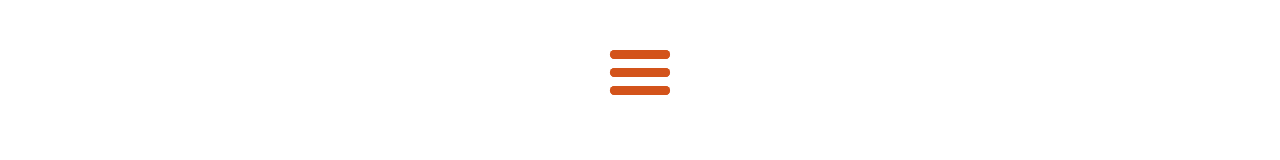
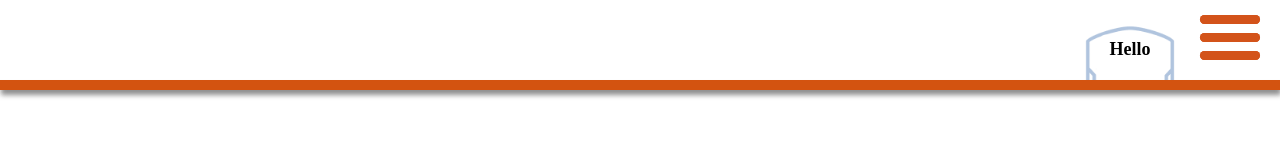
Before and after one commit to michael-poole/newSite, a plain HTML site: page index.html in a window 1280 px wide. Drawn offline with nearby package versions, Linux system fonts and the light colour scheme.

Commit message:
Added a basic navbar

```diff
--- /dev/null
+++ b/css/components/cartridge-tab.css
@@ -0,0 +1,25 @@
+#cartridge-tab {
+	margin-top: 10px;
+    -webkit-transition: .5s ease-in-out;
+    -moz-transition: .5s ease-in-out;
+    -o-transition: .5s ease-in-out;
+    transition: .5s ease-in-out;
+    cursor: pointer;
+}
+
+#cartridge-tab:hover {
+	transform: translate(0, -10px);
+}
+
+#cartridge-tab img {
+	width: 100px;
+}
+
+#cartridge-tab h1 {
+	position: relative;
+	bottom: 75px;
+	left: 10px;
+	max-width: 80px;
+	text-align: center;
+	font-size: 18px;
+}
--- a/css/components/navIcon.css
+++ b/css/components/navIcon.css
@@ -3,17 +3,10 @@
     padding: 0;
 }
 
-#color-box {
-	width: 50px;
-	height: 50px;
-	background-color: red;
-}
-
 #nav-icon {
 	width: 60px;
-  height: 45px;
+	margin-top: 15px;
     position: relative;
-  margin: 50px auto;
     -webkit-transform: rotate(0deg);
     -moz-transform: rotate(0deg);
     -o-transform: rotate(0deg);
@@ -23,9 +16,6 @@
     -o-transition: .5s ease-in-out;
     transition: .5s ease-in-out;
     cursor: pointer;
-}
-
-#nav-icon {
 }
 
 #nav-icon span {
@@ -97,47 +87,47 @@
 }
 
 #nav-icon.open span:nth-child(1) {
+    -webkit-transform: translateY(18px) rotate(-135deg);
+    -moz-transform: translateY(18px) rotate(-135deg);
+    -o-transform: translateY(18px) rotate(-135deg);
+    transform: translateY(18px) rotate(-135deg);
+}
+
+#nav-icon.open span:nth-child(2) {
+    -webkit-transform: translateX(60%) translateY(18px) rotate(135deg);
+    -moz-transform: translateX(60%) translateY(18px) rotate(135deg);
+    -o-transform: translateX(60%) translateY(18px) rotate(135deg);
+    transform: translateX(60%) translateY(18px) rotate(135deg);
+}
+
+#nav-icon.open span:nth-child(3) {
     -webkit-transform: rotate(-135deg);
     -moz-transform: rotate(-135deg);
     -o-transform: rotate(-135deg);
     transform: rotate(-135deg);
 }
 
-#nav-icon.open span:nth-child(2) {
+#nav-icon.open span:nth-child(4) {
     -webkit-transform: translateX(60%) rotate(135deg);
     -moz-transform: translateX(60%) rotate(135deg);
     -o-transform: translateX(60%) rotate(135deg);
     transform: translateX(60%) rotate(135deg);
 }
 
-#nav-icon.open span:nth-child(3) {
+#nav-icon.open span:nth-child(5) {
     -webkit-transform: translateY(-18px) rotate(-135deg);
-  -moz-transform: translateY(-18px) rotate(-135deg);
+    -moz-transform:  translateY(-18px) rotate(-135deg);
     -o-transform: translateY(-18px) rotate(-135deg);
     transform: translateY(-18px) rotate(-135deg);
 }
 
-#nav-icon.open span:nth-child(4) {
+#nav-icon.open span:nth-child(6) {
     -webkit-transform: translateX(60%) translateY(-18px) rotate(135deg);
     -moz-transform: translateX(60%) translateY(-18px) rotate(135deg);
     -o-transform: translateX(60%) translateY(-18px) rotate(135deg);
     transform: translateX(60%) translateY(-18px) rotate(135deg);
 }
 
-#nav-icon.open span:nth-child(5) {
-  -webkit-transform: translateY(-36px) rotate(-135deg);
-  -moz-transform: translateY(-36px) rotate(-135deg);
-  -o-transform: translateY(-36px) rotate(-135deg);
-  transform: translateY(-36px) rotate(-135deg);
-}
-
-#nav-icon.open span:nth-child(6) {
-  -webkit-transform: translateX(60%) translateY(-36px) rotate(135deg);
-  -moz-transform: translateX(60%) translateY(-36px) rotate(135deg);
-  -o-transform: translateX(60%) translateY(-36px) rotate(135deg);
-  transform: translateX(60%) translateY(-36px) rotate(135deg);
-}
-
 #nav-icon.open span {
     width: 75%;
 }
--- /dev/null
+++ b/css/components/navbar.css
@@ -0,0 +1,19 @@
+#navbar {
+	width: 100%;
+	height: 80px;
+	display: flex;
+	z-index: -1;
+}
+
+#navbar div {
+	float: right;
+	margin-right: 20px;
+}
+
+#navbar-border {
+	width: 100%;
+	height: 10px;
+	background-color: #d35310;
+	position: absolute;
+	box-shadow: 1px 5px 5px rgba(68, 68, 68, 0.6);
+}
--- a/index.html
+++ b/index.html
@@ -1,15 +1,24 @@
 <!DOCTYPE html>
 <html>
 	<head>
-		<title>Title of the document</title>
+		<title>Michael Poole</title>
 		<script src="https://ajax.googleapis.com/ajax/libs/jquery/3.5.1/jquery.min.js"></script>
 
 		<link rel="stylesheet" type="text/css" href="./css/components/navIcon.css" />
+		<link rel="stylesheet" type="text/css" href="./css/components/cartridge-tab.css" />
+		<link rel="stylesheet" type="text/css" href="./css/components/navbar.css" />
 
 		<script src="./js/components/navIcon.js"></script>
 	</head>
 
 	<body>
+	<div>
+		<div id="navbar">
+			<div style="flex-grow: 1;"></div>
+			<div id="cartridge-tab">
+				<img src="./images/cartridge.png" alt="Navigation tab shaped like a cartridge.">
+				<h1>Hello</h1>
+			</div>
 			<div id="nav-icon">
 			  <span></span>
 			  <span></span>
@@ -18,5 +27,8 @@
 			  <span></span>
 			  <span></span>
 			</div>
+		</div>
+		<div id="navbar-border" />
+	</div>
 	</body>
 </html>
```
Also changed, not shown: images/cartridge.png (added). Lines whose indentation alone changed are shown as unchanged.
